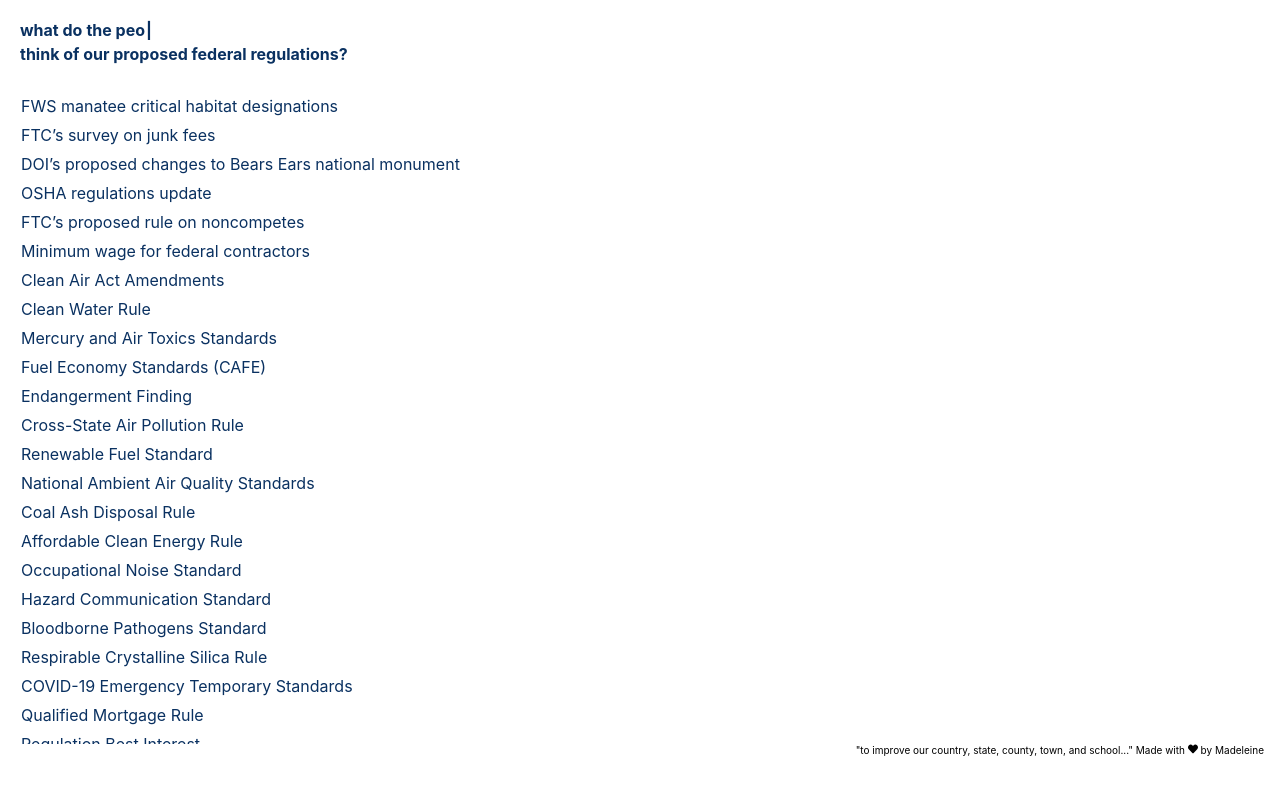
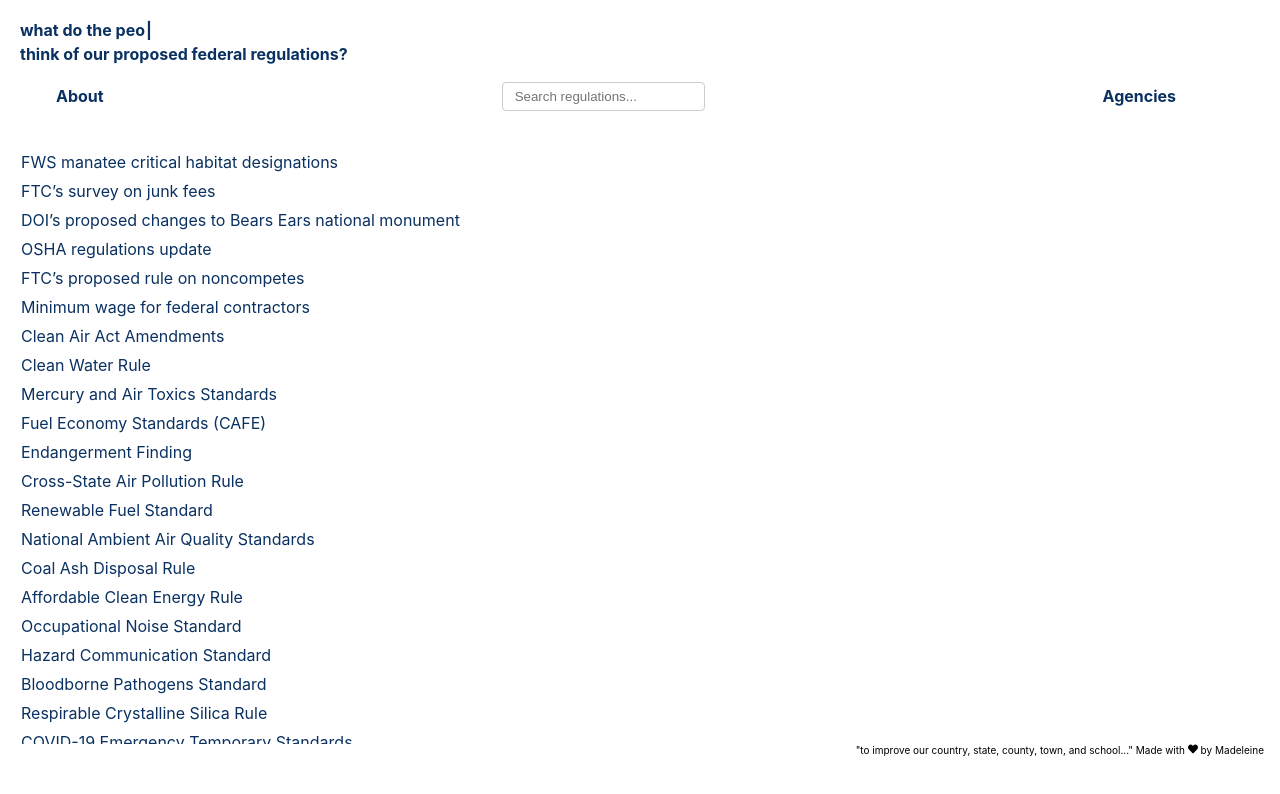
Before and after one commit to iamalivetoday/fed_reg_viz, a React (Create React App) app in the folder regulations-frontend/: page / in a window 1280 px wide. Shown: the top 794 px of the page. Built offline with nearby package versions, Linux system fonts and the light colour scheme.

Commit message:
homepage more

```diff
--- a/regulations-frontend/src/pages/HomePage.js
+++ b/regulations-frontend/src/pages/HomePage.js
@@ -1,5 +1,6 @@
 import React, { useState } from 'react';
 import styled from 'styled-components';
+import { NavLink } from 'react-router-dom';
 import Typewriter from 'typewriter-effect';
 import ManateeImage from '../assets/manatee.jpg';
 
@@ -9,7 +10,7 @@
   align-items: flex-start;
   justify-content: start;
   height: 88vh;
-  width: 100%;
+  width: 90%;
   overflow: hidden;
   position: relative;
   padding: 20px;
@@ -30,6 +31,49 @@
   color: ${(props) => (props.isHovered ? 'red' : '#0A3161')};
   font-style: ${(props) => (props.isHovered ? 'italic' : 'normal')};
   cursor: pointer;
+`;
+
+const Navbar = styled.nav`
+  display: flex;
+  justify-content: space-between;
+  align-items: center;
+  width: 100%;
+  padding: 10px 20px;
+  margin-bottom: 20px;
+  border-radius: 8px;
+`;
+
+const NavItem = styled(NavLink)`
+  text-decoration: none;
+  color: #0A3161;
+  font-weight: bold;
+  padding: 8px 16px;
+  border: 1px black;
+
+  &.active {
+    color: white;
+  }
+
+  &:hover {
+    background-color: #d3e2f1;
+  }
+`;
+
+const SearchContainer = styled.div`
+  display: flex;
+  align-items: center;
+  gap: 8px;
+
+  input {
+    padding: 6px 12px;
+    border: 1px solid #ccc;
+    border-radius: 4px;
+    outline: none;
+
+    &:focus {
+      border-color: #0A3161;
+    }
+  }
 `;
 
 const TableContainer = styled.table`
@@ -155,7 +199,16 @@
         </TypewriterWrapper>{' '}
       </HorizontalText>
       <HorizontalText>think of our proposed federal regulations?</HorizontalText>
-      <br />
+
+      {/* Navbar */}
+      <Navbar>
+        <NavItem to="/about" activeClassName="active">About</NavItem>
+        <SearchContainer>
+          <input type="text" placeholder="Search regulations..." />
+        </SearchContainer>
+        <NavItem to="/agencies" activeClassName="active">Agencies</NavItem>
+      </Navbar>
+
       <TableContainer>
         <tbody>
           {regulations.map((regulation, index) => (
```
